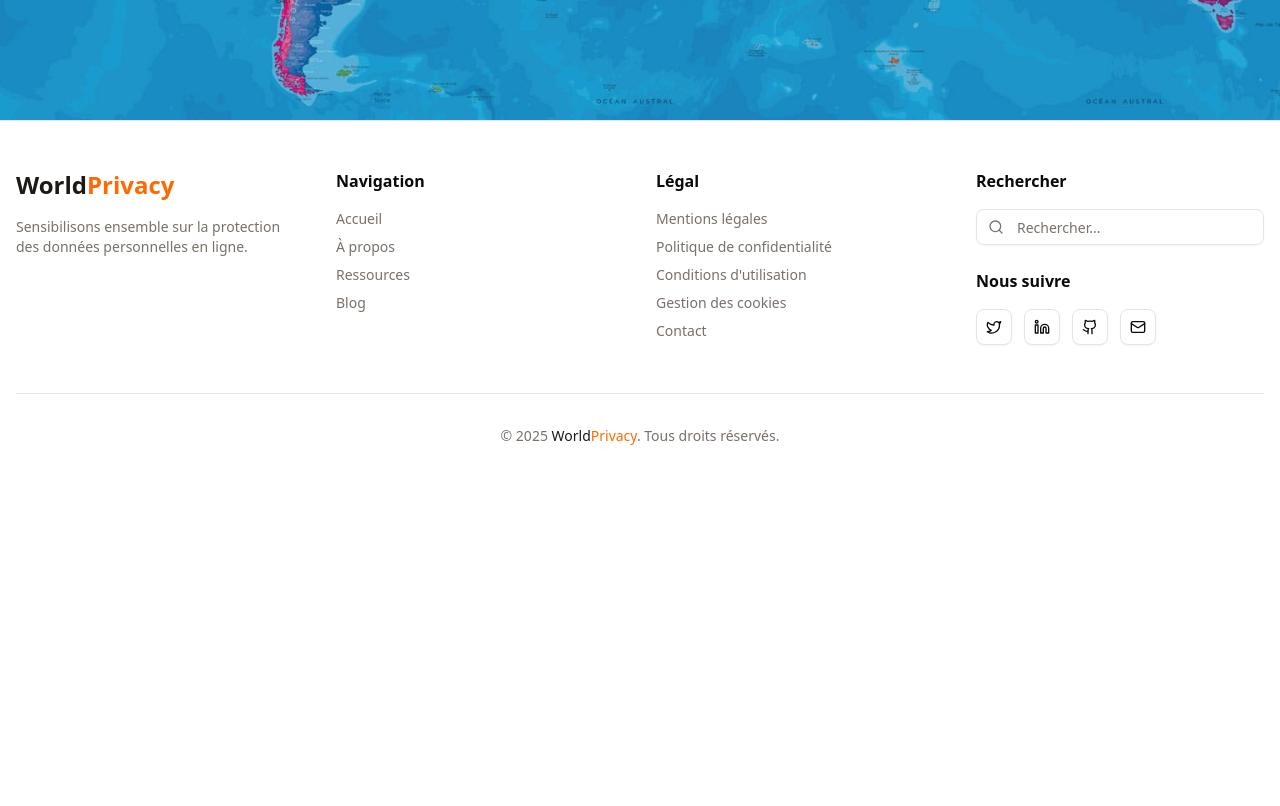
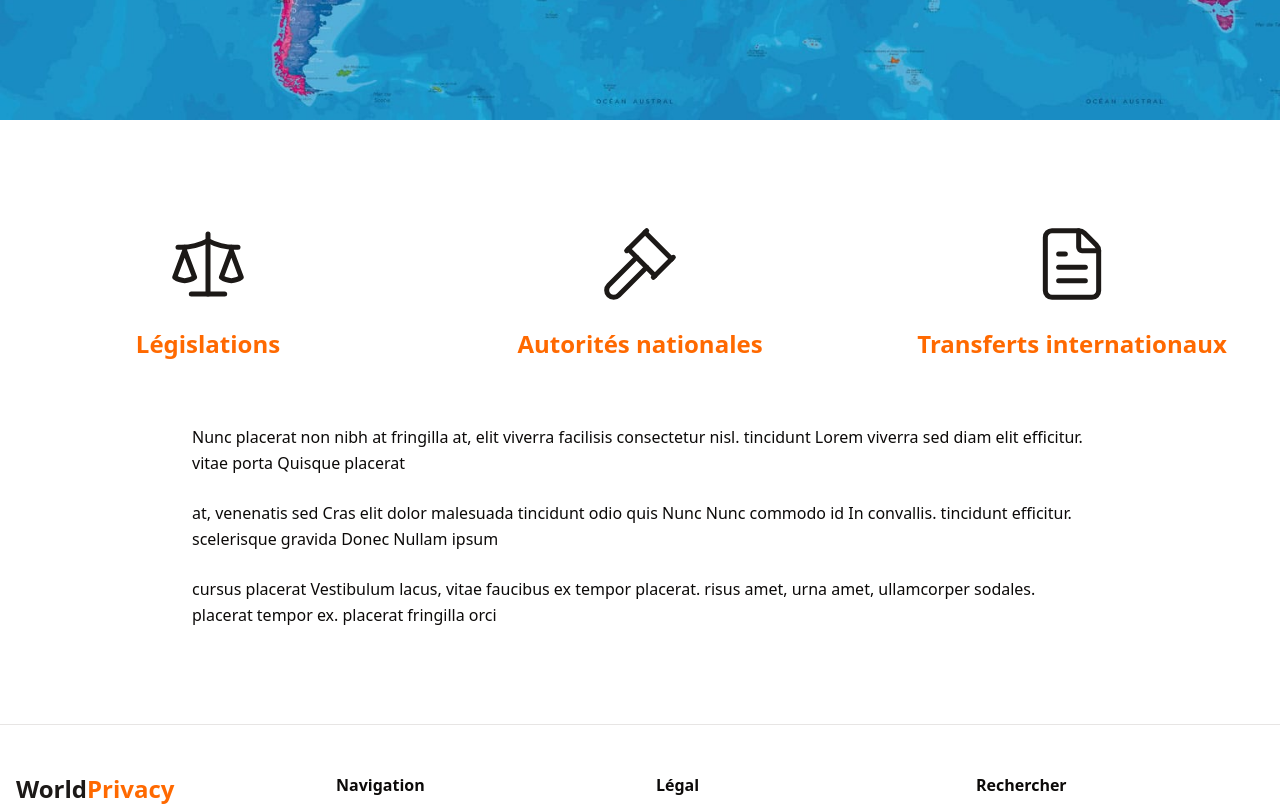
Before and after one commit to worldprivacy/worldprivacy-front, a Next.js app in the folder worldfront/: page / in a window 1280 px wide. Shown: the part 680-1486 px from the top of the page. Before the commit the page ends 1174 px from the top, so only its background shows below. Built offline with nearby package versions, Linux system fonts and the light colour scheme.

Commit message:
add features

```diff
--- a/worldfront/components/pages.jsx
+++ b/worldfront/components/pages.jsx
@@ -10,11 +10,33 @@
 import {Button} from "@/components/ui/button";
 import Link from "next/link";
 import Image from "next/image";
+import { Scale, Gavel, FileText } from "lucide-react";
 
 const HomePage = () => {
+
+    const features = [
+        {
+            icon: Scale,
+            title: "Législations",
+            color: "text-orange-500"
+        },
+        {
+            icon: Gavel,
+            title: "Autorités nationales",
+            color: "text-orange-500"
+        },
+        {
+            icon: FileText,
+            title: "Transferts internationaux",
+            color: "text-orange-500"
+        }
+    ];
+
     return (
-        <section className="relative min-h-screen w-full overflow-hidden">
-            {/* Image de fond - Carte du monde */}
+        <>
+            {/* Section Hero avec image en absolute */}
+            <section className="relative h-screen w-full overflow-hidden">
+                {/* img Carte du monde en absolute */}
                 <div className="absolute inset-0 z-0">
                     <Image
                         src="/carte-monde-couleur.jpg"
@@ -23,14 +45,13 @@
                         className="object-cover"
                         priority
                     />
-                {/* Overlay pour améliorer la lisibilité du texte */}
+                    {/* Overlay pour que le texte soit + lisible */}
                     <div className="absolute inset-0 bg-black/10"/>
                 </div>
 
-            {/* Contenu */}
-            <div className="relative z-10 container mx-auto px-4 flex flex-col justify-center min-h-screen">
+                {/* Contenu Hero */}
+                <div className="relative z-10 container mx-auto px-4 flex flex-col justify-center h-full">
                     <div className="max-w-3xl space-y-8">
-                    {/* Titre principal */}
                         <h1 className="text-5xl md:text-6xl lg:text-7xl font-bold leading-tight">
                             Découvrez comment vos données sont protégées à travers le monde
                         </h1>
@@ -50,6 +71,46 @@
                     </div>
                 </div>
             </section>
+
+            {/* Section Features - dans le flux normal en dessous */}
+            <section className="bg-background py-16 md:py-24">
+                <div className="container mx-auto px-4">
+                    {/* Grille des icônes et titres */}
+                    <div className="grid grid-cols-1 md:grid-cols-3 gap-12 mb-16">
+                        {features.map((feature, index) => (
+                            <div key={index} className="flex flex-col items-center text-center space-y-4">
+                                {/* Icône */}
+                                <div className="w-24 h-24 flex items-center justify-center">
+                                    <feature.icon className="w-20 h-20 text-primary stroke-[1.5]"/>
+                                </div>
+                                {/* Titre */}
+                                <h3 className={`text-xl md:text-2xl font-semibold ${feature.color}`}>
+                                    {feature.title}
+                                </h3>
+                            </div>
+                        ))}
+                    </div>
+
+                    {/* Textes descriptifs */}
+                    <div className="max-w-4xl mx-auto space-y-6 text-foreground leading-relaxed">
+                        <p>
+                            Nunc placerat non nibh at fringilla at, elit viverra facilisis consectetur nisl.
+                            tincidunt Lorem viverra sed diam elit efficitur. vitae porta Quisque placerat
+                        </p>
+
+                        <p>
+                            at, venenatis sed Cras elit dolor malesuada tincidunt odio quis Nunc Nunc commodo
+                            id In convallis. tincidunt efficitur. scelerisque gravida Donec Nullam ipsum
+                        </p>
+
+                        <p>
+                            cursus placerat Vestibulum lacus, vitae faucibus ex tempor placerat. risus amet,
+                            urna amet, ullamcorper sodales. placerat tempor ex. placerat fringilla orci
+                        </p>
+                    </div>
+                </div>
+            </section>
+        </>
     )
 }
 
```
Lines whose indentation alone changed are shown as unchanged.
